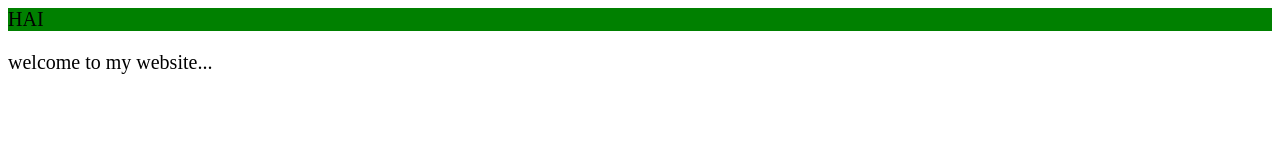
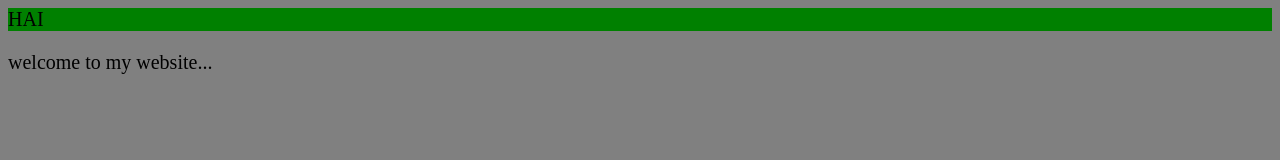
Before and after one commit to danishserver/test-website, a plain HTML site: page index.html in a window 1280 px wide. Drawn offline with Linux system fonts and the light colour scheme.

Commit message:
update style.css

```diff
--- a/style.css
+++ b/style.css
@@ -4,6 +4,6 @@ body {
 header{
   background: green;
 }
-htm{
+html{
   background: grey
 }
```
